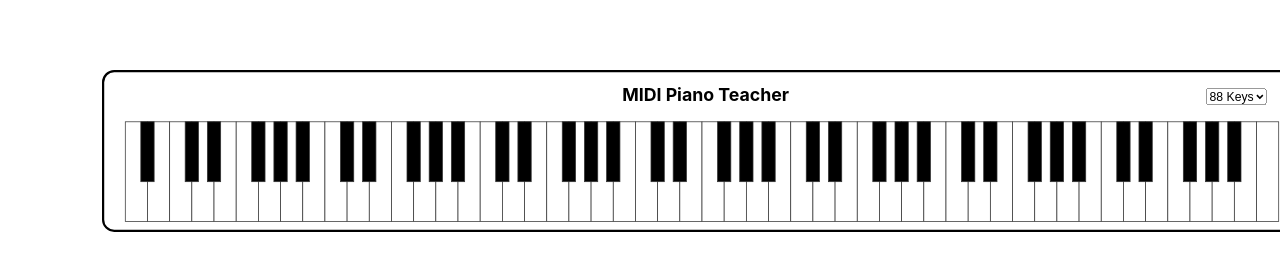
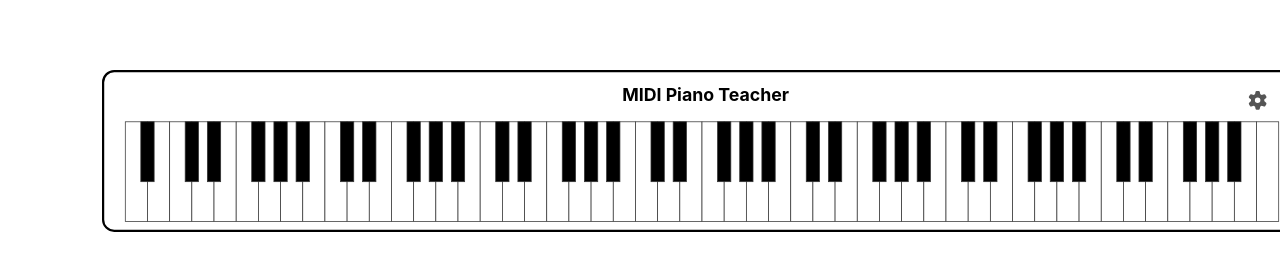
Before and after one commit to mjosephs1/midi-piano-teacher-web, a React (Create React App) app: page / in a window 1280 px wide. Shown: the part 160-430 px from the top of the page. Built offline with nearby package versions, Linux system fonts and the light colour scheme.

Commit message:
Replace individual keyboard settings on the virtual piano with a gear icon - when clicked, bring up a modal with the settings (number of keys and toggle displaying notes)

```diff
--- a/src/App.tsx
+++ b/src/App.tsx
@@ -19,30 +19,43 @@ library.add(faGear, faCircleUser, faRankingStar, faChartLine)
 
 const STORAGE_KEY = 'midiPianoNumKeys';
 
+interface PianoSettings {
+  numKeys: number;
+  showNotes: boolean;
+}
+
+function loadPianoSettings(): PianoSettings {
+  try {
+    const stored = localStorage.getItem(STORAGE_KEY);
+    if (stored !== null) {
+      const parsed = JSON.parse(stored);
+      if (parsed && typeof parsed === 'object') {
+        const numKeys = typeof parsed.numKeys === 'number' ? parsed.numKeys : 88;
+        const showNotes = typeof parsed.showNotes === 'boolean' ? parsed.showNotes : false;
+        return { numKeys, showNotes };
+      }
+    }
+  } catch {
+    // localStorage unavailable or invalid JSON
+  }
+  return { numKeys: 88, showNotes: false };
+}
+
 const App: FC = () => {
-  const [numKeys, setNumKeys] = useState<number>(() => {
-    try {
-      const stored = localStorage.getItem(STORAGE_KEY);
-      if (stored !== null) {
-        const parsed = parseInt(stored, 10);
-        if (!isNaN(parsed)) return parsed;
-      }
-    } catch {
-      // localStorage unavailable
-    }
-    return 88;
-  });
+  const [numKeys, setNumKeys] = useState<number>(() => loadPianoSettings().numKeys);
+  const [showNotes, setShowNotes] = useState<boolean>(() => loadPianoSettings().showNotes);
+
   useEffect(() => {
     document.title = 'MIDI Piano Teacher';
   }, []);
 
   useEffect(() => {
     try {
-      localStorage.setItem(STORAGE_KEY, String(numKeys));
+      localStorage.setItem(STORAGE_KEY, JSON.stringify({ numKeys, showNotes }));
     } catch {
       // localStorage unavailable, skip persistence
     }
-  }, [numKeys]);
+  }, [numKeys, showNotes]);
 
   return (
     <div className="App">
@@ -70,9 +83,9 @@ const App: FC = () => {
       </header>
 
       <Routes>
-        <Route path="/" element={<Home numKeys={numKeys} onNumKeysChange={setNumKeys} />} />
+        <Route path="/" element={<Home numKeys={numKeys} onNumKeysChange={setNumKeys} showNotes={showNotes} onShowNotesChange={setShowNotes} />} />
         <Route path="/chord-explorer" element={<ChordExplorer/>} />
-<Route path="/practice-chords/practice" element={<PracticeMode numKeys={numKeys} onNumKeysChange={setNumKeys} />} />
+        <Route path="/practice-chords/practice" element={<PracticeMode numKeys={numKeys} onNumKeysChange={setNumKeys} showNotes={showNotes} onShowNotesChange={setShowNotes} />} />
         <Route path="/practice-chords/timed" element={<TimedMode />} />
         <Route path="/practice-chords/high-scores" element={<HighScores />} />
         <Route path="/practice-chords/progress" element={<Progress />} />
--- a/src/midi/VirtualPiano.css
+++ b/src/midi/VirtualPiano.css
@@ -48,3 +48,51 @@
 .black-key.active.secondary {
     fill: #b02828;
 }
+
+.piano-settings-backdrop {
+    position: fixed;
+    inset: 0;
+    background: rgba(0, 0, 0, 0.5);
+    z-index: 99;
+}
+
+.piano-settings-panel {
+    position: fixed;
+    top: 50%;
+    left: 50%;
+    transform: translate(-50%, -50%);
+    background: white;
+    border-radius: 8px;
+    box-shadow: 0 4px 24px rgba(0, 0, 0, 0.25);
+    z-index: 100;
+    padding: 16px;
+    min-width: 240px;
+}
+
+.piano-settings-panel-header {
+    display: flex;
+    align-items: center;
+    justify-content: space-between;
+    margin-bottom: 12px;
+    padding-bottom: 8px;
+    border-bottom: 1px solid #ccc;
+}
+
+.piano-settings-panel-header h3 {
+    margin: 0;
+    font-size: 1rem;
+}
+
+.piano-settings-close {
+    background: none;
+    border: none;
+    cursor: pointer;
+    font-size: 1rem;
+    color: #555;
+    padding: 2px 6px;
+    border-radius: 4px;
+}
+
+.piano-settings-close:hover {
+    background: #f0f0f0;
+}
--- a/src/midi/VirtualPiano.tsx
+++ b/src/midi/VirtualPiano.tsx
@@ -1,4 +1,7 @@
-import { getWhiteKeysFromTotalKeys, KEYBOARD_OFFSETS, KEYBOARD_SIZES } from '../pages/Settings';
+import { useState } from 'react';
+import { FontAwesomeIcon } from '@fortawesome/react-fontawesome';
+import { faGear } from '@fortawesome/free-solid-svg-icons';
+import { getWhiteKeysFromTotalKeys, KEYBOARD_OFFSETS, KEYBOARD_SIZES, Settings } from '../pages/Settings';
 import { noteNumberToName } from './noteUtils';
 import './VirtualPiano.css';
 
@@ -12,6 +15,7 @@ interface VirtualPianoProps {
   showSettings?: boolean;
   showNotes?: boolean;
   onNumKeysChange?: (numKeys: number) => void;
+  onShowNotesChange?: (showNotes: boolean) => void;
 }
 
 export function VirtualPiano({
@@ -24,7 +28,10 @@ export function VirtualPiano({
   showSettings = false,
   showNotes = false,
   onNumKeysChange,
+  onShowNotesChange,
 }: VirtualPianoProps = {}) {
+    const [settingsOpen, setSettingsOpen] = useState(false);
+
     const numWhiteKeys = getWhiteKeysFromTotalKeys(numKeys);
     const offset = KEYBOARD_OFFSETS[numKeys] ?? 21;
     const blackKeyPattern = [true, true, false, true, true, true, false];
@@ -61,8 +68,7 @@ export function VirtualPiano({
     const headerXPosition = (keyboardWidth/2) - (headerWidth/2); // centered
     const headerYPosition = scaleFactor * 1.4;
 
-    const keySelectorFontSize = scaleFactor * 0.55;
-    const keySelectorWidth = keySelectorFontSize * 8;
+    const gearIconSize = scaleFactor * 1.4;
 
     const getKeyNumber = (whiteKeyNum: number) => {
         const adjustedWhiteKeyNum = whiteKeyNum + startWhiteKeyIndex;
@@ -74,6 +80,7 @@ export function VirtualPiano({
     }
 
     return (
+      <>
       <svg className="virtual-piano" viewBox={svgDimensions} width={Math.min(heightConstrainedWidth, widthConstratinedWidth)} height={Math.min(heightConstrainedHeight, widthConstratinedHeight)}>
         <rect
           x={keyboardEdgePadding/2}
@@ -126,7 +133,7 @@ export function VirtualPiano({
             ) : null
         })}
 
-        {/* Display Notes on keybaord */}
+        {/* Display Notes on keyboard */}
         {Array.from({ length: numWhiteKeys }).map((_, i) => {
             const noteNumber = getKeyNumber(i) + offset;
           return showNotes ? (<text
@@ -166,25 +173,51 @@ export function VirtualPiano({
 
         {showSettings && (
           <foreignObject
-            x={keyboardWidth - keyboardSideWidth - 100}
-            y={(keyboardTopWidth - scaleFactor * 1.7) / 2}
-            width={keySelectorWidth}
-            height={scaleFactor * 1.4}
+            x={keyboardWidth - keyboardSideWidth - gearIconSize - scaleFactor * 0.3}
+            y={(keyboardTopWidth - gearIconSize) / 2}
+            width={gearIconSize}
+            height={gearIconSize}
           >
-            <div style={{display: 'flex', alignItems: 'center', gap: '4px', height: '100%'}}>
-              <select
-                value={numKeys}
-                onChange={e => onNumKeysChange?.(parseInt(e.target.value, 10))}
-                style={{fontSize: `${keySelectorFontSize}px`}}
-              >
-                {KEYBOARD_SIZES.map(size => (
-                  <option key={size} value={size}>{`${size} Keys`}</option>
-                ))}
-              </select>
-            </div>
+            <button
+              onClick={() => setSettingsOpen(true)}
+              style={{
+                width: '100%',
+                height: '100%',
+                background: 'none',
+                border: 'none',
+                cursor: 'pointer',
+                display: 'flex',
+                alignItems: 'center',
+                justifyContent: 'center',
+                fontSize: `${scaleFactor * 0.8}px`,
+                color: '#555',
+              }}
+            >
+              <FontAwesomeIcon icon={faGear} />
+            </button>
           </foreignObject>
         )}
 
       </svg>
+
+      {settingsOpen && (
+        <>
+          <div className="piano-settings-backdrop" onClick={() => setSettingsOpen(false)} />
+          <div className="piano-settings-panel">
+            <div className="piano-settings-panel-header">
+              <h3>Piano Settings</h3>
+              <button className="piano-settings-close" onClick={() => setSettingsOpen(false)}>✕</button>
+            </div>
+            <Settings
+              numKeys={numKeys}
+              onNumKeysChange={onNumKeysChange ?? (() => {})}
+              keyboardSizes={KEYBOARD_SIZES}
+              showNotes={showNotes}
+              onShowNotesChange={onShowNotesChange ?? (() => {})}
+            />
+          </div>
+        </>
+      )}
+      </>
     );
   }
--- a/src/pages/Home.tsx
+++ b/src/pages/Home.tsx
@@ -6,9 +6,11 @@ import { noteNumberToName } from '../midi/noteUtils';
 interface HomeProps {
   numKeys: number;
   onNumKeysChange: (numKeys: number) => void;
+  showNotes: boolean;
+  onShowNotesChange: (showNotes: boolean) => void;
 }
 
-export const Home: FC<HomeProps> = ({ numKeys, onNumKeysChange }) => {
+export const Home: FC<HomeProps> = ({ numKeys, onNumKeysChange, showNotes, onShowNotesChange }) => {
   const { pressedNotes, status, pressedChord } = useMidi();
 
   const statusMessage = {
@@ -26,7 +28,7 @@ export const Home: FC<HomeProps> = ({ numKeys, onNumKeysChange }) => {
         <p className="status">{statusMessage}</p>
       )}
       <div>
-        <VirtualPiano numKeys={numKeys} pressedNotes={pressedNotes} header="MIDI Piano Teacher" showSettings={true} onNumKeysChange={onNumKeysChange} />
+        <VirtualPiano numKeys={numKeys} pressedNotes={pressedNotes} header="MIDI Piano Teacher" showSettings={true} onNumKeysChange={onNumKeysChange} showNotes={showNotes} onShowNotesChange={onShowNotesChange} />
       </div>
       {status === 'listening' && (
         <div className="notes-display">
--- a/src/pages/PracticeMode.tsx
+++ b/src/pages/PracticeMode.tsx
@@ -26,9 +26,11 @@ function clampToKeyboard(chord: Chord, baseNote: number, pianoLow: number, piano
 interface PracticeModeProps {
   numKeys: number;
   onNumKeysChange: (numKeys: number) => void;
+  showNotes: boolean;
+  onShowNotesChange: (showNotes: boolean) => void;
 }
 
-export const PracticeMode: FC<PracticeModeProps> = ({ numKeys, onNumKeysChange }) => {
+export const PracticeMode: FC<PracticeModeProps> = ({ numKeys, onNumKeysChange, showNotes, onShowNotesChange }) => {
   const [config, setConfig] = useState<PracticeConfig>(() => {
     try {
       const stored = localStorage.getItem(PracticeConfig.STORAGE_KEY);
@@ -164,7 +166,9 @@ export const PracticeMode: FC<PracticeModeProps> = ({ numKeys, onNumKeysChange }
           secondaryPressedNotes={pressedNotes}
           header="Practice Mode"
           showSettings={true}
-          onNumKeysChange={onNumKeysChange} />
+          onNumKeysChange={onNumKeysChange}
+          showNotes={showNotes}
+          onShowNotesChange={onShowNotesChange} />
         <div className="practice-mode-settings-section">
           <span className="octave-label">Settings</span>
           <button
--- a/src/pages/Settings.css
+++ b/src/pages/Settings.css
@@ -14,7 +14,24 @@
   display: flex;
   flex-direction: column;
   gap: 0.5rem;
-  margin-bottom: 0;
+  margin-bottom: 1rem;
+}
+
+.settings-checkbox-row {
+  display: flex;
+  align-items: center;
+  gap: 8px;
+  cursor: pointer;
+  font-size: 1rem;
+  font-weight: 600;
+  color: #333;
+}
+
+.settings-checkbox-row input[type="checkbox"] {
+  width: 16px;
+  height: 16px;
+  cursor: pointer;
+  accent-color: #E04040;
 }
 
 .settings-row label {
--- a/src/pages/Settings.tsx
+++ b/src/pages/Settings.tsx
@@ -28,12 +28,16 @@ interface SettingsProps {
   numKeys: number;
   onNumKeysChange: (numKeys: number) => void;
   keyboardSizes: readonly number[];
+  showNotes: boolean;
+  onShowNotesChange: (showNotes: boolean) => void;
 }
 
 export const Settings: FC<SettingsProps> = ({
   numKeys,
   onNumKeysChange,
   keyboardSizes,
+  showNotes,
+  onShowNotesChange,
 }) => {
   const handleChange = (e: React.ChangeEvent<HTMLSelectElement>) => {
     onNumKeysChange(parseInt(e.target.value, 10));
@@ -41,7 +45,6 @@ export const Settings: FC<SettingsProps> = ({
 
   return (
     <div className="settings-page">
-      {/* <h2>Settings</h2> */}
       <div className="settings-row">
         <label htmlFor="keyboard-size">Keyboard Size</label>
         <select
@@ -56,6 +59,15 @@ export const Settings: FC<SettingsProps> = ({
           ))}
         </select>
       </div>
+      <label className="settings-checkbox-row" htmlFor="show-notes">
+        <input
+          id="show-notes"
+          type="checkbox"
+          checked={showNotes}
+          onChange={e => onShowNotesChange(e.target.checked)}
+        />
+        Show Notes
+      </label>
     </div>
   );
 };
```
Also changed, not shown: 1 other file (tests, documents, lock files or other folders).
